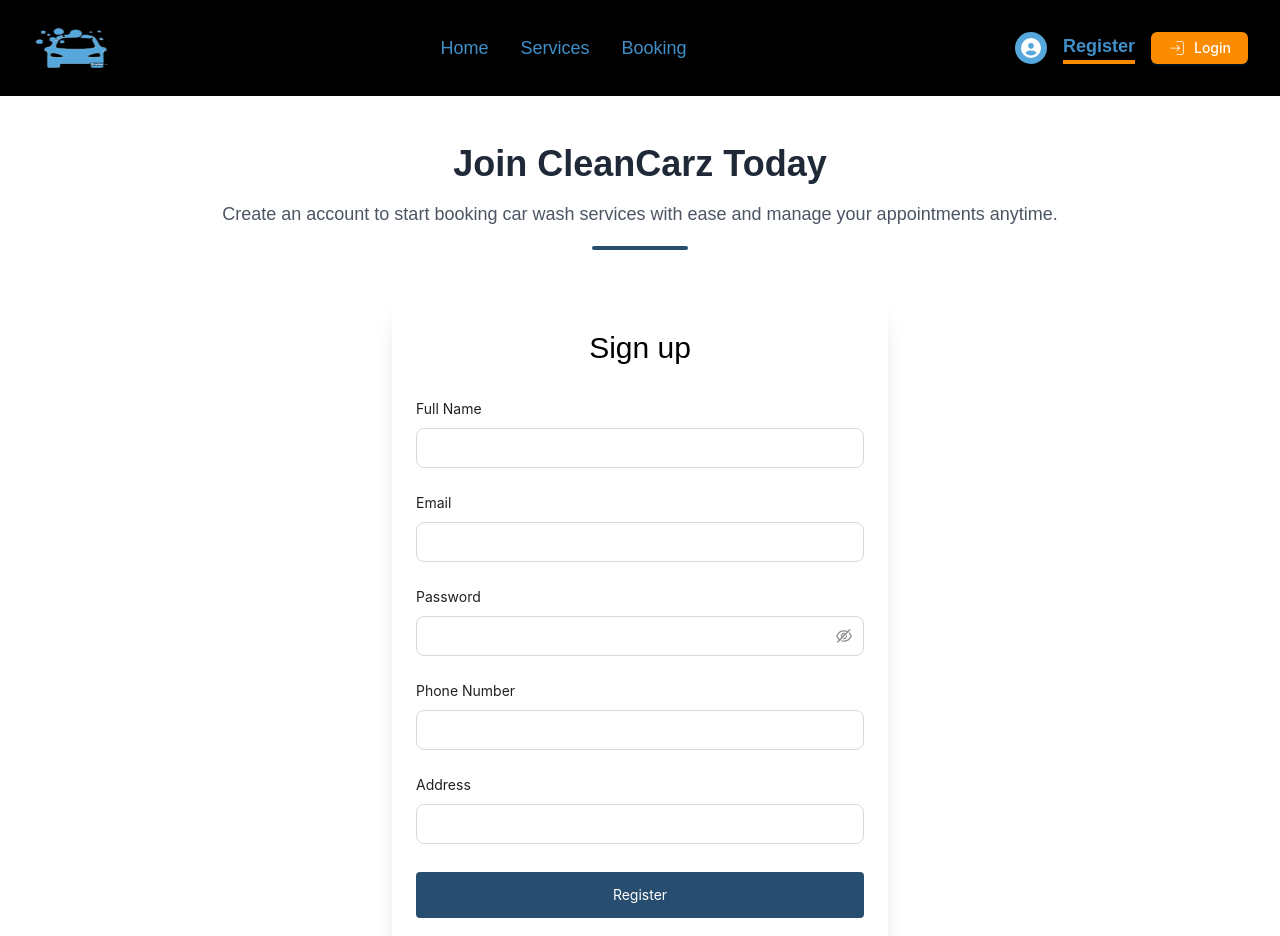
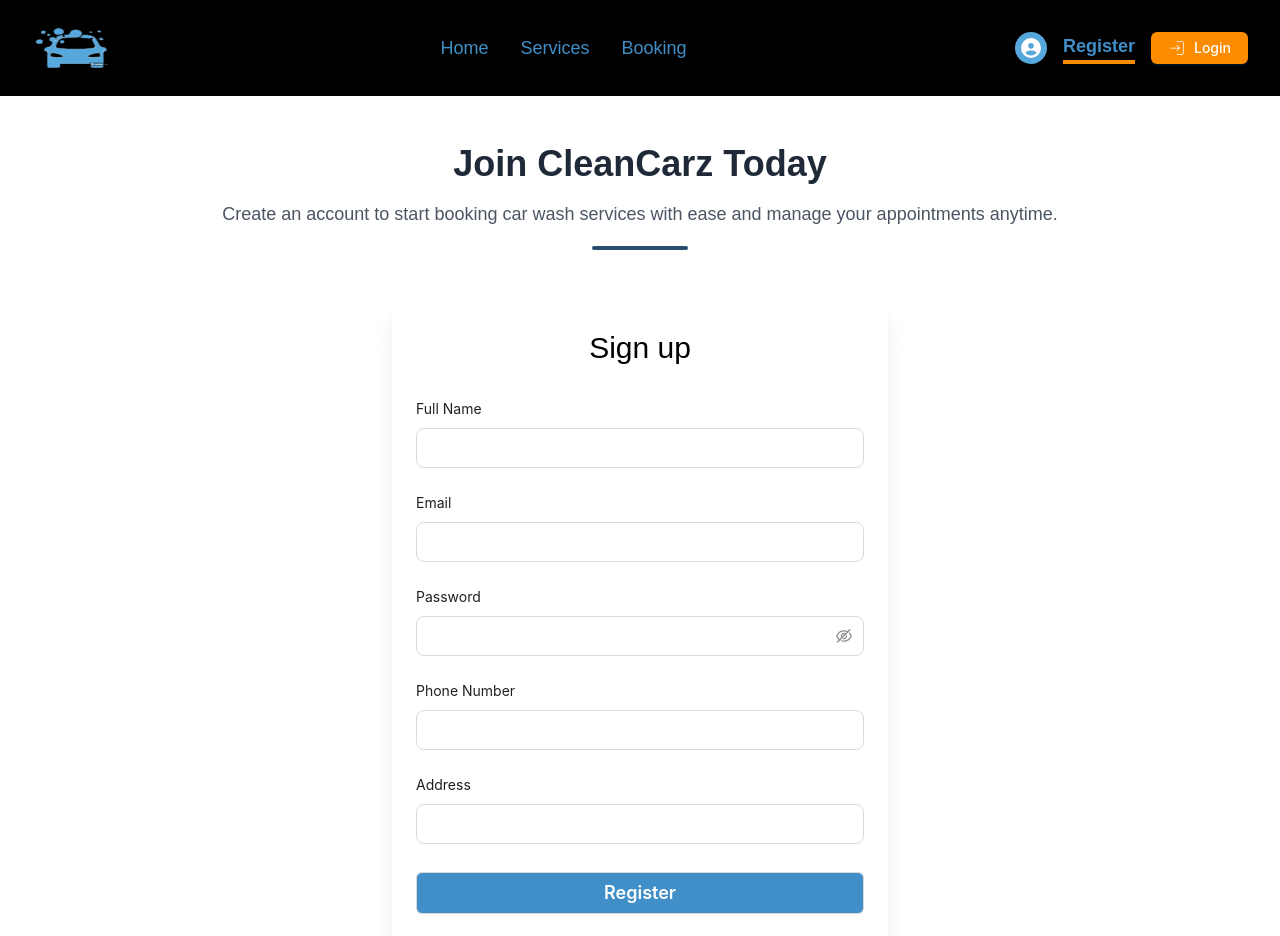
Before and after one commit to miavai649/cleanCarz-client, a React (Vite) app: page /register in a window 1280 px wide. Shown: the top 936 px of the page. Built offline with nearby package versions, Linux system fonts and the light colour scheme.

Commit message:
user registration completed

```diff
--- a/package.json
+++ b/package.json
@@ -21,6 +21,7 @@
     "react-icons": "^5.3.0",
     "react-redux": "^9.1.2",
     "react-router-dom": "^6.26.1",
+    "sonner": "^1.5.0",
     "zod": "^3.23.8"
   },
   "devDependencies": {
--- a/src/main.tsx
+++ b/src/main.tsx
@@ -5,11 +5,13 @@ import { Provider } from 'react-redux'
 import { store } from './redux/store.ts'
 import { RouterProvider } from 'react-router-dom'
 import router from './routes/router.tsx'
+import { Toaster } from 'sonner'
 
 createRoot(document.getElementById('root')!).render(
   <Provider store={store}>
     <StrictMode>
       <RouterProvider router={router} />
+      <Toaster position='top-center' richColors expand={false} />
     </StrictMode>
   </Provider>
 )
--- a/src/pages/register/Register.tsx
+++ b/src/pages/register/Register.tsx
@@ -4,13 +4,38 @@ import CInput from '../../components/form/CInput'
 import CPasswordInput from '../../components/form/CPasswordInput'
 import { signUpSchema } from '../../schemas/auth.schema'
 import { zodResolver } from '@hookform/resolvers/zod'
+import { useRegisterMutation } from '../../redux/features/auth/authApi'
+import { Button } from 'antd'
+import { TResponse } from '../../types'
+import { TUser } from '../../types/user.type'
+import { toast } from 'sonner'
 
 const Register = () => {
-  const onSubmit: SubmitHandler<FieldValues> = (data) => {
+  const [registerUser, { isLoading }] = useRegisterMutation()
+
+  const onSubmit: SubmitHandler<FieldValues> = async (data) => {
+    const toastId = toast.loading('Creating...')
+
     const userData = {
-      ...data
+      ...data,
+      role: 'user'
     }
-    console.log(userData)
+
+    try {
+      const res = (await registerUser(userData).unwrap()) as TResponse<TUser>
+      console.log('🚀 ~ constonSubmit:SubmitHandler<FieldValues>= ~ res:', res)
+
+      if (res.error) {
+        toast.error('Failed to register user', { id: toastId, duration: 2000 })
+      } else {
+        toast.success('User registered successfully', {
+          id: toastId,
+          duration: 2000
+        })
+      }
+    } catch (error) {
+      toast.error('Something went wrong', { id: toastId, duration: 2000 })
+    }
   }
 
   return (
@@ -35,13 +60,26 @@ const Register = () => {
             <CInput name='name' type='text' label='Full Name' />
             <CInput name='email' type='email' label='Email' />
             <CPasswordInput name='password' type='text' label='Password' />
-            <CInput name='phoneNumber' type='text' label='Phone Number' />
+            <CInput name='phone' type='text' label='Phone Number' />
             <CInput name='address' type='text' label='Address' />
-            <button
-              type='submit'
-              className='w-full text-center py-3 rounded bg-primary-800 text-white hover:bg-green-dark focus:outline-none my-1'>
+            <Button
+              loading={isLoading}
+              htmlType='submit'
+              style={{
+                width: '100%',
+                textAlign: 'center',
+                fontSize: '18px',
+                fontWeight: 600,
+                padding: '20px 0px',
+                borderRadius: '0.375rem',
+                backgroundColor: '#418FC8', // Adjust to your actual primary color
+                color: 'white',
+                outline: 'none',
+                marginTop: '0.25rem',
+                marginBottom: '0.25rem'
+              }}>
               Register
-            </button>
+            </Button>
           </CForm>
 
           <div className='text-center text-sm text-grey-dark mt-4'>
--- a/src/redux/api/baseApi.ts
+++ b/src/redux/api/baseApi.ts
@@ -2,7 +2,7 @@ import { createApi, fetchBaseQuery } from '@reduxjs/toolkit/query/react'
 
 export const baseApi = createApi({
   reducerPath: 'baseApi',
-  baseQuery: fetchBaseQuery({ baseUrl: 'http://localhost:5000' }),
+  baseQuery: fetchBaseQuery({ baseUrl: 'http://localhost:5000/api' }),
   tagTypes: ['todo'],
   endpoints: () => ({})
 })
--- a/src/schemas/auth.schema.ts
+++ b/src/schemas/auth.schema.ts
@@ -9,16 +9,9 @@ export const signUpSchema = z.object({
     .email('Invalid email address'),
   password: z
     .string({ required_error: 'Please provide a password' })
-    .min(8, 'Password must be at least 8 characters long'),
-  phoneNumber: z
-    .string({ required_error: 'Please provide your phone number' })
-    .regex(/^01[3-9]\d{8}$/, 'Invalid phone number format'),
+    .min(5, 'Password must be at least 8 characters long'),
+  phone: z.string({ required_error: 'Please provide your phone number' }),
   address: z
     .string({ required_error: 'Please provide your address' })
-    .min(1, 'Address is required'),
-  image: z
-    .any({ required_error: 'Please provide an image' })
-    .refine((file) => file instanceof File, {
-      message: 'Invalid file type'
-    })
+    .min(1, 'Address is required')
 })
--- a/src/types/global.type.ts
+++ b/src/types/global.type.ts
@@ -0,0 +1,18 @@
+export type TError = {
+  data: {
+    message: string
+    stack: string
+    success: boolean
+  }
+  status: number
+}
+
+export type TResponse<T> = {
+  data: {
+    data: any
+    result?: T
+    success: boolean
+    message: string
+  }
+  error?: TError
+}
--- a/src/types/index.ts
+++ b/src/types/index.ts
@@ -1 +1,2 @@
 export * from './customComponent.type'
+export * from './global.type'
```
Also changed, not shown: src/types/user.type.ts (added, +10 -0 lines), 1 other file (tests, documents, lock files or other folders).
